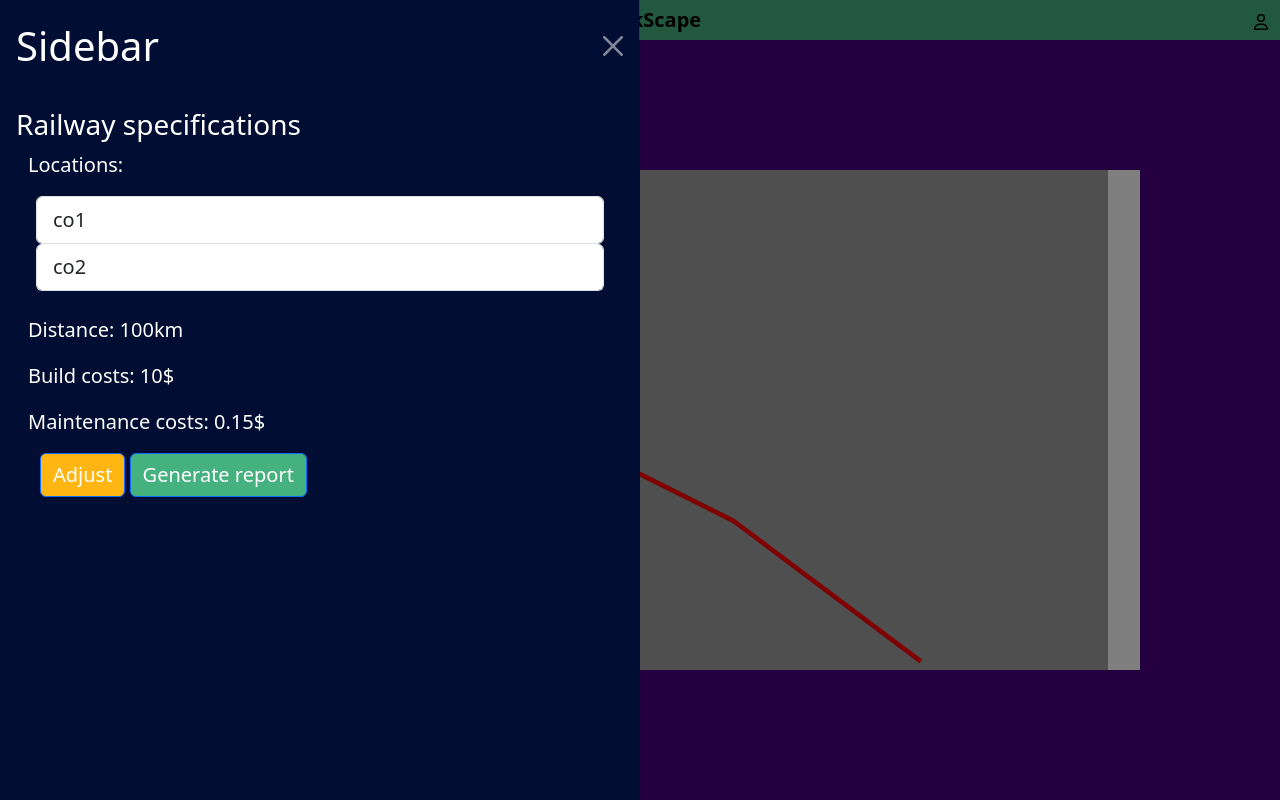
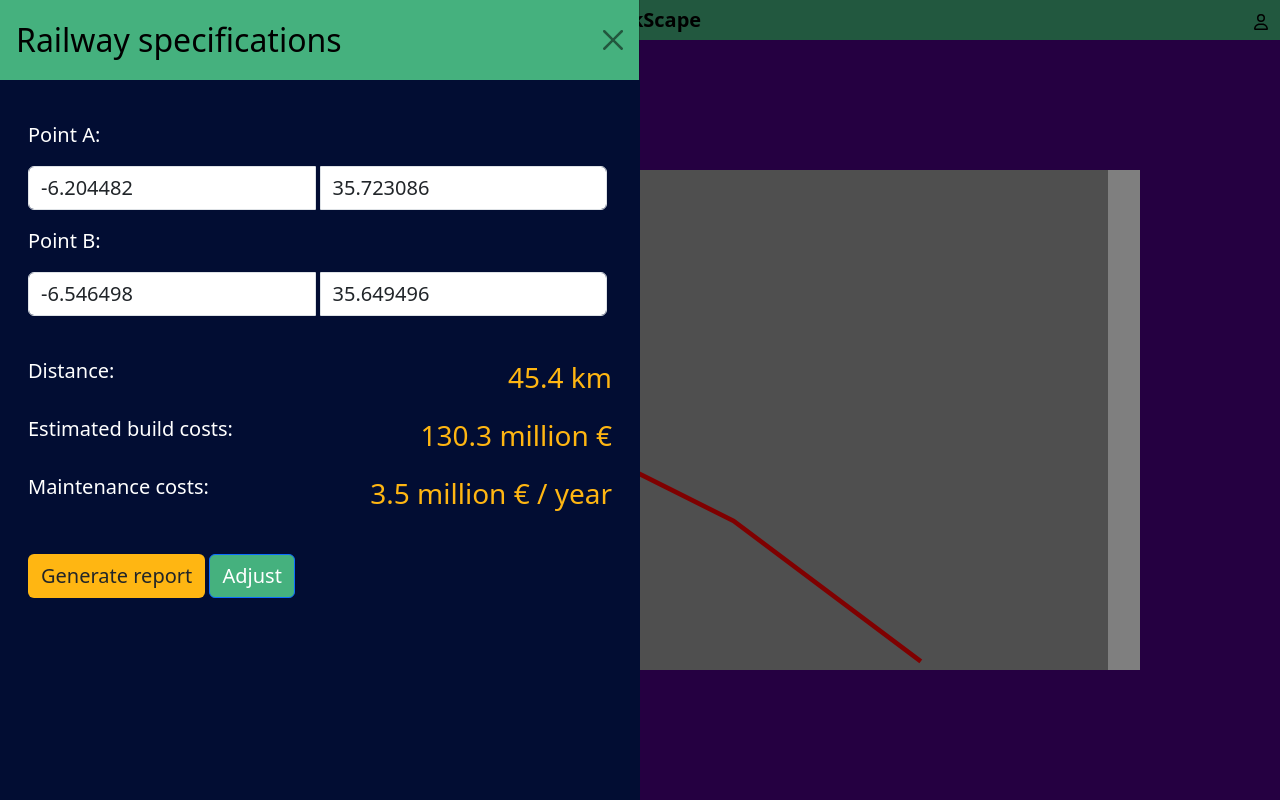
Before and after one commit to zygis009/cassini-frontend, a website: page html/result.html in a window 1280 px wide. Both pictures are taken after a click on the button 32 px from the left and 20 px from the top of the page. Drawn offline with Linux system fonts and the light colour scheme.

Commit message:
Improve the sidebar

```diff
--- a/html/result.html
+++ b/html/result.html
@@ -25,29 +25,55 @@
     </div>
 </nav>
 
-<div class="offcanvas offcanvas-start" style="background-color: #020d33; width: 50vw" tabindex="-1" id="offcanvasWithBothOptions" aria-labelledby="offcanvasWithBothOptionsLabel">
+<div class="offcanvas offcanvas-start" style="background-color: #45b17e; width: 50vw" tabindex="-1" id="offcanvasWithBothOptions" aria-labelledby="offcanvasWithBothOptionsLabel">
     <div class="offcanvas-header">
-        <h1 class="offcanvas-title" id="offcanvasExampleLabel">Sidebar</h1>
-        <button type="button" class="btn-close btn-close-white" data-bs-dismiss="offcanvas" aria-label="Close"></button>
+        <h2 class="offcanvas-title text-black" id="offcanvasExampleLabel">Railway specifications</h2>
+        <button type="button" class="btn-close" data-bs-dismiss="offcanvas" aria-label="Close"></button>
     </div>
-    <div class="offcanvas-body" style="background-color: #020d33; width: 50vw">
-        <h3>Railway specifications</h3>
+    <div class="p-3 offcanvas-body" style="background-color: #020d33; width: 50vw">
         <div class="container">
             <div>
-                <p>Locations:</p>
-                <div class="px-2 pb-4">
+                <div class="py-4">
                     <div class="list-group form-group">
-                        <input type="text" readonly class="list-group-item form-control" value="co1">
-                        <input type="text" readonly class="list-group-item form-control" value="co2">
+                        <p>Point A:</p>
+                        <div class="input-group mb-3">
+                            <input type="text" class="form-control" readonly placeholder="Latitude" aria-label="Latitude" value="-6.204482">
+                            <input type="text" class="form-control" readonly placeholder="Longitude" aria-label="Longitude" value="35.723086">
+                        </div>
+                        <p>Point B:</p>
+                        <div class="input-group mb-3">
+                            <input type="text" class="form-control" readonly placeholder="Latitude" aria-label="Latitude" value="-6.546498">
+                            <input type="text" class="form-control" readonly placeholder="Longitude" aria-label="Longitude" value="35.649496">
+                        </div>
                     </div>
                 </div>
             </div>
-            <div><p>Distance: 100km</p></div>
-            <div><p>Build costs: 10$</p></div>
-            <div><p>Maintenance costs: 0.15$</p></div>
-            <div class="container-fluid">
-                <button class="btn btn-primary" style="background-color: #ffb612">Adjust</button>
-                <button class="btn btn-primary" style="background-color: #45b17e">Generate report</button>
+            <div class="row">
+                <div class="col-6">
+                    <p>Distance:</p>
+                </div>
+                <div class="col-6 text-end increase-cuz-alan-said-so">
+                    <p>45.4 km</p>
+                </div>
+
+                <div class="col-6">
+                    <p>Estimated build costs:</p>
+                </div>
+                <div class="col-6 text-end increase-cuz-alan-said-so">
+                    <p>130.3 million €</p>
+                </div>
+
+                <div class="col-6">
+                    <p>Maintenance costs:</p>
+                </div>
+                <div class="col-6 text-end increase-cuz-alan-said-so">
+                    <p>3.5 million € / year</p>
+                </div>
+            </div>
+
+            <div class="mt-4">
+                <a href="../resources/Infrastructure-report.pdf" class="btn" style="background-color: #ffb612">Generate report</a>
+                <button class="btn btn-primary" style="background-color: #45b17e">Adjust</button>
             </div>
         </div>
     </div>
--- a/script.js
+++ b/script.js
@@ -22,7 +22,6 @@ document.addEventListener('DOMContentLoaded', function () {
         // You'll need to define where the OK button should redirect or what it should do.
         window.location.href = '#'; // Set the URL where you want to redirect or add your logic here
     });
-
 
     // Loading
     const loader = document.getElementById('loader');
--- a/style.css
+++ b/style.css
@@ -68,6 +68,11 @@ p, h1, h2, h3, h4, h5, h6 {
     100% { transform: rotate(360deg); }
 }
 
-.offcanvas p, .offcanvas input, .offcanvas button {
+.offcanvas p, .offcanvas input, .offcanvas button, .offcanvas a {
     font-size: 20px;
 }
+
+.increase-cuz-alan-said-so p{
+    font-size: 28px;
+    color: #ffb612 !important;
+}
```
Also changed, not shown: 1 other file.
